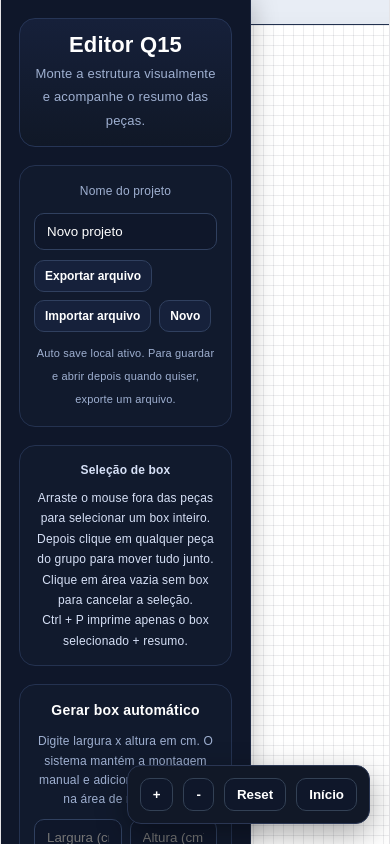
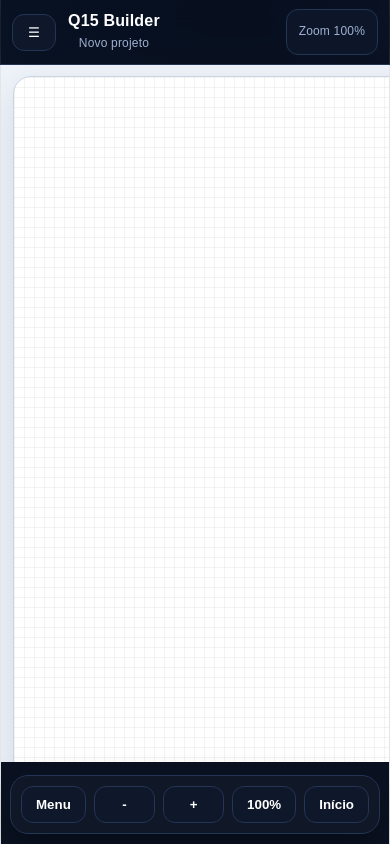
Before and after one commit to jeanfilipirj/sistema-box-vercel, a React (Vite) app: page / in a window 390 px wide. Built offline with nearby package versions, Linux system fonts and the light colour scheme.

Commit message:
layout responsivo estilo app

```diff
--- a/src/App.jsx
+++ b/src/App.jsx
@@ -396,37 +396,128 @@ function applyMagneticSnap(rawX, rawY, movingPiece, pieces) {
   };
 }
 
-const sidebarButtonStyle = {
+function getViewportInfo() {
+  if (typeof window === "undefined") {
+    return { isMobile: false, isTablet: false, width: 1440 };
+  }
+
+  const width = window.innerWidth;
+  return {
+    width,
+    isMobile: width <= 900,
+    isTablet: width > 900 && width <= 1280,
+  };
+}
+
+const palette = {
+  bg: "#08101f",
+  bg2: "#0d172b",
+  panel: "rgba(15, 23, 42, 0.92)",
+  panel2: "rgba(17, 26, 45, 0.96)",
+  border: "#233455",
+  borderSoft: "#2e446b",
+  text: "#ffffff",
+  textSoft: "#9fb0d1",
+  primary: "#3b82f6",
+  primarySoft: "rgba(59,130,246,0.12)",
+  canvas: "#eef3fa",
+};
+
+const inputStyle = {
+  width: "100%",
+  boxSizing: "border-box",
+  borderRadius: 12,
+  border: `1px solid ${palette.borderSoft}`,
+  background: "#0b1325",
+  color: "#fff",
+  padding: "12px 14px",
+  outline: "none",
+  fontSize: 14,
+};
+
+const buttonBase = {
+  border: "1px solid transparent",
+  borderRadius: 12,
+  cursor: "pointer",
+  fontWeight: 700,
+  transition: "0.18s ease",
+};
+
+const smallButtonStyle = {
+  ...buttonBase,
   padding: "10px 12px",
-  cursor: "pointer",
-  textAlign: "left",
-  borderRadius: 12,
-  border: "1px solid #30405f",
+  border: `1px solid ${palette.border}`,
   background: "#16213b",
   color: "#fff",
-  fontWeight: 600,
+  fontSize: 12,
+};
+
+const sidebarButtonStyle = {
+  ...buttonBase,
+  padding: "12px 14px",
+  textAlign: "left",
+  borderRadius: 14,
+  border: `1px solid ${palette.border}`,
+  background: "#16213b",
+  color: "#fff",
+  fontWeight: 700,
 };
 
 const controlButtonStyle = {
-  padding: "8px 12px",
-  borderRadius: 10,
-  border: "1px solid #334155",
+  ...buttonBase,
+  padding: "10px 14px",
+  borderRadius: 12,
+  border: `1px solid ${palette.border}`,
   background: "#0f172a",
   color: "#fff",
-  cursor: "pointer",
   fontWeight: 700,
 };
 
-const smallButtonStyle = {
-  padding: "8px 10px",
-  borderRadius: 10,
-  border: "1px solid #30405f",
-  background: "#16213b",
-  color: "#fff",
-  cursor: "pointer",
-  fontWeight: 600,
-  fontSize: 12,
-};
+function SectionCard({ title, subtitle, children }) {
+  return (
+    <div
+      style={{
+        marginBottom: 16,
+        padding: 14,
+        borderRadius: 18,
+        background: palette.panel2,
+        border: `1px solid ${palette.border}`,
+        backdropFilter: "blur(10px)",
+      }}
+    >
+      {(title || subtitle) && (
+        <div style={{ marginBottom: 10 }}>
+          {title && (
+            <div style={{ fontSize: 14, fontWeight: 800, color: "#fff", marginBottom: subtitle ? 4 : 0 }}>
+              {title}
+            </div>
+          )}
+          {subtitle && (
+            <div style={{ fontSize: 12, color: palette.textSoft, lineHeight: 1.5 }}>
+              {subtitle}
+            </div>
+          )}
+        </div>
+      )}
+      {children}
+    </div>
+  );
+}
+
+function SummaryLines({ counts }) {
+  return (
+    <div style={{ fontSize: 13, color: "#d7e1f7", lineHeight: 1.8 }}>
+      {AVAILABLE_PIECES.map((size) => (
+        <div key={size}>
+          Peça {size}: <strong>{counts[String(size)] || 0}</strong>
+        </div>
+      ))}
+      <div>
+        Cubo: <strong>{counts.cube || 0}</strong>
+      </div>
+    </div>
+  );
+}
 
 export default function App() {
   const boardRef = useRef(null);
@@ -441,10 +532,17 @@ export default function App() {
   const [selectionRect, setSelectionRect] = useState(null);
   const [autoWidth, setAutoWidth] = useState("");
   const [autoHeight, setAutoHeight] = useState("");
+  const [viewport, setViewport] = useState(getViewportInfo());
+  const [sidebarOpen, setSidebarOpen] = useState(false);
 
   const isSpacePressedRef = useRef(false);
   const isPanningRef = useRef(false);
   const panStartRef = useRef({ x: 0, y: 0, left: 0, top: 0 });
+
+  const { isMobile, isTablet } = viewport;
+  const sidebarWidth = isMobile ? Math.min(360, viewport.width * 0.88) : isTablet ? 320 : 360;
+  const topBarHeight = isMobile ? 64 : 72;
+  const bottomToolbarHeight = isMobile ? 82 : 0;
 
   useEffect(() => {
     const autosave = readAutosave();
@@ -455,6 +553,21 @@ export default function App() {
       setCurrentProjectId(autosave.project.id || null);
     }
   }, []);
+
+  useEffect(() => {
+    function handleResize() {
+      setViewport(getViewportInfo());
+    }
+
+    window.addEventListener("resize", handleResize);
+    return () => window.removeEventListener("resize", handleResize);
+  }, []);
+
+  useEffect(() => {
+    if (!isMobile) {
+      setSidebarOpen(false);
+    }
+  }, [isMobile]);
 
   const currentProject = useMemo(
     () =>
@@ -586,6 +699,10 @@ export default function App() {
     setSelectedId(null);
     setSelectedBoxIds(createdIds);
     setSelectionRect(null);
+
+    if (isMobile) {
+      setSidebarOpen(false);
+    }
   }
 
   function addPiece(type) {
@@ -600,6 +717,10 @@ export default function App() {
     setPieces((prev) => [...prev, newPiece]);
     setSelectedId(newPiece.id);
     setSelectedBoxIds([]);
+
+    if (isMobile) {
+      setSidebarOpen(false);
+    }
   }
 
   function updatePiece(id, newProps) {
@@ -631,6 +752,10 @@ export default function App() {
     writeAutosave(
       createProjectPayload({ id, name: "Novo projeto", pieces: [], zoom: 1 })
     );
+
+    if (isMobile) {
+      setSidebarOpen(false);
+    }
   }
 
   function handleExportProject() {
@@ -691,6 +816,10 @@ export default function App() {
           exportedAt: new Date().toISOString(),
           project,
         });
+
+        if (isMobile) {
+          setSidebarOpen(false);
+        }
       } catch {
         alert("Não foi possível importar este arquivo.");
       } finally {
@@ -1047,6 +1176,10 @@ export default function App() {
         e.preventDefault();
         setZoom((z) => Math.max(z - 0.1, 0.08));
       }
+
+      if (e.key === "Escape" && isMobile) {
+        setSidebarOpen(false);
+      }
     }
 
     function handleKeyUp(e) {
@@ -1063,7 +1196,7 @@ export default function App() {
       window.removeEventListener("keydown", handleKeyDown);
       window.removeEventListener("keyup", handleKeyUp);
     };
-  }, [selectedId, selectedBoxIds, pieces, projectName, selectedBoxBounds, selectedBoxCounts]);
+  }, [selectedId, selectedBoxIds, pieces, projectName, selectedBoxBounds, selectedBoxCounts, isMobile]);
 
   useEffect(() => {
     const board = boardRef.current;
@@ -1169,92 +1302,52 @@ export default function App() {
     window.addEventListener("mouseup", handleMouseUp);
   }
 
+  function renderSidebarContent() {
     return (
-    <div
-      style={{
-        height: "100vh",
-        overflow: "hidden",
-        background: "#0b1020",
-        color: "#fff",
-        fontFamily: "Arial, sans-serif",
-        position: "relative",
-      }}
-    >
-      <div
-        style={{
-          position: "absolute",
-          left: 0,
-          top: 0,
-          bottom: 0,
-          width: "min(320px, 30vw)",
-          minWidth: 250,
-          background: "#0f172a",
-          color: "#fff",
-          padding: 18,
-          borderRight: "1px solid #1f2a44",
-          boxSizing: "border-box",
-          overflowY: "auto",
-          boxShadow: "0 0 25px rgba(0,0,0,0.25)",
-          zIndex: 3,
-        }}
-      >
-        <div
-          style={{
-            marginBottom: 18,
-            padding: 14,
-            borderRadius: 16,
+      <div style={{ padding: isMobile ? 14 : 18 }}>
+        <div
+          style={{
+            marginBottom: 16,
+            padding: 16,
+            borderRadius: 20,
             background: "linear-gradient(180deg, #16203a 0%, #101827 100%)",
-            border: "1px solid #263556",
-          }}
-        >
-          <div style={{ fontSize: 22, fontWeight: 700 }}>Editor Q15</div>
-          <div style={{ marginTop: 6, fontSize: 13, color: "#9fb0d1" }}>
+            border: `1px solid ${palette.border}`,
+            boxShadow: "0 12px 30px rgba(0,0,0,0.22)",
+          }}
+        >
+          <div style={{ fontSize: 22, fontWeight: 800 }}>Editor Q15</div>
+          <div style={{ marginTop: 6, fontSize: 13, color: palette.textSoft, lineHeight: 1.6 }}>
             Monte a estrutura visualmente e acompanhe o resumo das peças.
           </div>
         </div>
 
-        <div
-          style={{
-            marginBottom: 18,
-            padding: 14,
-            borderRadius: 16,
-            background: "#111a2d",
-            border: "1px solid #243250",
-            display: "flex",
-            flexDirection: "column",
-            gap: 10,
-          }}
-        >
-          <label style={{ fontSize: 12, color: "#9fb0d1" }}>Nome do projeto</label>
+        <SectionCard title="Projeto">
+          <label style={{ display: "block", fontSize: 12, color: palette.textSoft, marginBottom: 8 }}>
+            Nome do projeto
+          </label>
           <input
             value={projectName}
             onChange={(e) => setProjectName(e.target.value)}
             placeholder="Digite o nome do projeto"
-            style={{
-              width: "100%",
-              boxSizing: "border-box",
-              borderRadius: 10,
-              border: "1px solid #30405f",
-              background: "#0f172a",
-              color: "#fff",
-              padding: "10px 12px",
-              outline: "none",
-            }}
+            style={inputStyle}
           />
-          <div style={{ display: "flex", gap: 8, flexWrap: "wrap" }}>
+
+          <div style={{ display: "flex", gap: 8, flexWrap: "wrap", marginTop: 10 }}>
             <button onClick={handleExportProject} style={smallButtonStyle}>
-              Exportar arquivo
+              Exportar
             </button>
             <button onClick={handleImportClick} style={smallButtonStyle}>
-              Importar arquivo
+              Importar
             </button>
             <button onClick={handleNewProject} style={smallButtonStyle}>
               Novo
             </button>
           </div>
-          <div style={{ fontSize: 11, color: "#9fb0d1" }}>
+
+          <div style={{ fontSize: 11, color: palette.textSoft, lineHeight: 1.6, marginTop: 10 }}>
             Auto save local ativo. Para guardar e abrir depois quando quiser, exporte um arquivo.
           </div>
+
           <input
             ref={fileInputRef}
             type="file"
@@ -1262,21 +1355,10 @@ export default function App() {
             onChange={handleImportFile}
             style={{ display: "none" }}
           />
-        </div>
-
-        <div
-          style={{
-            marginBottom: 18,
-            padding: 14,
-            borderRadius: 16,
-            background: "#111a2d",
-            border: "1px solid #243250",
-            fontSize: 12,
-            color: "#d7e1f7",
-            lineHeight: 1.7,
-          }}
-        >
-          <div style={{ fontWeight: 700, marginBottom: 8 }}>Seleção de box</div>
+        </SectionCard>
+
+        <SectionCard title="Seleção de box">
+          <div style={{ fontSize: 12, color: "#d7e1f7", lineHeight: 1.7 }}>
             Arraste o mouse fora das peças para selecionar um box inteiro.
             <br />
             Depois clique em qualquer peça do grupo para mover tudo junto.
@@ -1285,66 +1367,41 @@ export default function App() {
             <br />
             Ctrl + P imprime apenas o box selecionado + resumo.
           </div>
-
-        <div
-          style={{
-            marginBottom: 18,
-            padding: 14,
-            borderRadius: 16,
-            background: "#111a2d",
-            border: "1px solid #243250",
-            display: "flex",
-            flexDirection: "column",
-            gap: 10,
-          }}
-        >
-          <div style={{ fontWeight: 700, fontSize: 14 }}>Gerar box automático</div>
-          <div style={{ fontSize: 12, color: "#9fb0d1", lineHeight: 1.6 }}>
-            Digite largura x altura em cm. O sistema mantém a montagem manual e adiciona o box pronto na área de montagem.
-          </div>
+        </SectionCard>
+
+        <SectionCard
+          title="Gerar box automático"
+          subtitle="Digite largura x altura em cm. O sistema mantém a montagem manual e adiciona o box pronto na área."
+        >
           <div style={{ display: "grid", gridTemplateColumns: "1fr 1fr", gap: 8 }}>
             <input
               value={autoWidth}
               onChange={(e) => setAutoWidth(e.target.value)}
               placeholder="Largura (cm)"
-              style={{
-                width: "100%",
-                boxSizing: "border-box",
-                borderRadius: 10,
-                border: "1px solid #30405f",
-                background: "#0f172a",
-                color: "#fff",
-                padding: "10px 12px",
-                outline: "none",
-              }}
+              style={inputStyle}
             />
             <input
               value={autoHeight}
               onChange={(e) => setAutoHeight(e.target.value)}
               placeholder="Altura (cm)"
-              style={{
-                width: "100%",
-                boxSizing: "border-box",
-                borderRadius: 10,
-                border: "1px solid #30405f",
-                background: "#0f172a",
-                color: "#fff",
-                padding: "10px 12px",
-                outline: "none",
-              }}
+              style={inputStyle}
             />
           </div>
-          <button onClick={handleGenerateAutomaticBox} style={smallButtonStyle}>
+
+          <button
+            onClick={handleGenerateAutomaticBox}
+            style={{ ...smallButtonStyle, width: "100%", marginTop: 10, justifyContent: "center" }}
+          >
             Gerar box por medida
           </button>
-          <div style={{ fontSize: 11, color: "#9fb0d1", lineHeight: 1.6 }}>
+
+          <div style={{ fontSize: 11, color: palette.textSoft, lineHeight: 1.6, marginTop: 10 }}>
             Prioriza as maiores peças na ordem 300, 270, 250, 200, 170 e 150, mistura entre elas para fechar a medida e usa menores se precisar concluir o tamanho final.
           </div>
-        </div>
-
-        <h3 style={{ marginTop: 0, marginBottom: 10 }}>Peças Q15</h3>
-
-        <div style={{ display: "flex", flexDirection: "column", gap: 8 }}>
+        </SectionCard>
+
+        <SectionCard title="Peças Q15">
+          <div style={{ display: "grid", gridTemplateColumns: "1fr", gap: 8 }}>
             {AVAILABLE_PIECES.map((size) => (
               <button
                 key={size}
@@ -1359,65 +1416,20 @@ export default function App() {
               Cubo 15
             </button>
           </div>
-
-        <div
-          style={{
-            marginTop: 22,
-            padding: 14,
-            borderRadius: 16,
-            background: "#111a2d",
-            border: "1px solid #243250",
-          }}
-        >
-          <h4 style={{ marginTop: 0, marginBottom: 10 }}>Resumo geral</h4>
-          <div style={{ fontSize: 13, color: "#d7e1f7", lineHeight: 1.8 }}>
-            {AVAILABLE_PIECES.map((size) => (
-              <div key={size}>
-                Peça {size}: <strong>{counts[String(size)] || 0}</strong>
-              </div>
-            ))}
-            <div>
-              Cubo: <strong>{counts.cube || 0}</strong>
-            </div>
-          </div>
-        </div>
+        </SectionCard>
+
+        <SectionCard title="Resumo geral">
+          <SummaryLines counts={counts} />
+        </SectionCard>
 
         {selectedBoxIds.length > 0 && (
-          <div
-            style={{
-              marginTop: 18,
-              padding: 14,
-              borderRadius: 16,
-              background: "#111a2d",
-              border: "1px solid #243250",
-            }}
-          >
-            <h4 style={{ marginTop: 0, marginBottom: 10 }}>Resumo do box selecionado</h4>
-            <div style={{ fontSize: 13, color: "#d7e1f7", lineHeight: 1.8 }}>
-              {AVAILABLE_PIECES.map((size) => (
-                <div key={size}>
-                  Peça {size}: <strong>{selectedBoxCounts[String(size)] || 0}</strong>
-                </div>
-              ))}
-              <div>
-                Cubo: <strong>{selectedBoxCounts.cube || 0}</strong>
-              </div>
-            </div>
-          </div>
+          <SectionCard title="Resumo do box selecionado">
+            <SummaryLines counts={selectedBoxCounts} />
+          </SectionCard>
         )}
 
-        <div
-          style={{
-            marginTop: 18,
-            padding: 14,
-            borderRadius: 16,
-            background: "#111a2d",
-            border: "1px solid #243250",
-            fontSize: 12,
-            color: "#9fb0d1",
-            lineHeight: 1.7,
-          }}
-        >
+        <SectionCard title="Atalhos">
+          <div style={{ fontSize: 12, color: palette.textSoft, lineHeight: 1.7 }}>
             Arraste com o mouse
             <br />
             Duplo clique gira
@@ -1430,20 +1442,180 @@ export default function App() {
             <br />
             Exporte em arquivo para importar depois quando quiser
           </div>
-      </div>
+        </SectionCard>
+      </div>
+    );
+  }
+
+  return (
+    <div
+      style={{
+        height: "100dvh",
+        overflow: "hidden",
+        background: palette.bg,
+        color: palette.text,
+        fontFamily: "Arial, sans-serif",
+        position: "relative",
+      }}
+    >
+      <div
+        style={{
+          position: "absolute",
+          inset: 0,
+          background:
+            "radial-gradient(circle at top left, rgba(59,130,246,0.14), transparent 28%), radial-gradient(circle at top right, rgba(99,102,241,0.12), transparent 22%), linear-gradient(180deg, #08101f 0%, #0a1222 100%)",
+          pointerEvents: "none",
+        }}
+      />
+
+      <div
+        style={{
+          position: "fixed",
+          left: 0,
+          right: 0,
+          top: 0,
+          height: topBarHeight,
+          zIndex: 50,
+          display: "flex",
+          alignItems: "center",
+          justifyContent: "space-between",
+          padding: isMobile ? "0 12px" : "0 18px",
+          background: "rgba(8, 16, 31, 0.86)",
+          backdropFilter: "blur(14px)",
+          borderBottom: `1px solid ${palette.border}`,
+        }}
+      >
+        <div style={{ display: "flex", alignItems: "center", gap: 12, minWidth: 0 }}>
+          {isMobile && (
+            <button
+              onClick={() => setSidebarOpen(true)}
+              style={{
+                ...controlButtonStyle,
+                padding: "10px 12px",
+                minWidth: 44,
+              }}
+            >
+              ☰
+            </button>
+          )}
+
+          <div style={{ minWidth: 0 }}>
+            <div style={{ fontSize: isMobile ? 16 : 18, fontWeight: 800, whiteSpace: "nowrap", overflow: "hidden", textOverflow: "ellipsis" }}>
+              Q15 Builder
+            </div>
+            <div style={{ fontSize: 12, color: palette.textSoft, whiteSpace: "nowrap", overflow: "hidden", textOverflow: "ellipsis", maxWidth: isMobile ? 180 : 320 }}>
+              {projectName || "Novo projeto"}
+            </div>
+          </div>
+        </div>
+
+        <div style={{ display: "flex", alignItems: "center", gap: 8 }}>
+          {!isMobile && (
+            <>
+              <button onClick={handleExportProject} style={smallButtonStyle}>
+                Exportar
+              </button>
+              <button onClick={handleImportClick} style={smallButtonStyle}>
+                Importar
+              </button>
+            </>
+          )}
+
+          <div
+            style={{
+              padding: "10px 12px",
+              borderRadius: 12,
+              border: `1px solid ${palette.border}`,
+              background: palette.panel,
+              fontSize: 12,
+              color: palette.textSoft,
+            }}
+          >
+            Zoom {(zoom * 100).toFixed(0)}%
+          </div>
+        </div>
+      </div>
+
+      {!isMobile && (
+        <div
+          style={{
+            position: "absolute",
+            left: 0,
+            top: topBarHeight,
+            bottom: 0,
+            width: sidebarWidth,
+            background: "rgba(10,17,32,0.84)",
+            borderRight: `1px solid ${palette.border}`,
+            boxSizing: "border-box",
+            overflowY: "auto",
+            zIndex: 30,
+            backdropFilter: "blur(14px)",
+          }}
+        >
+          {renderSidebarContent()}
+        </div>
+      )}
+
+      {isMobile && sidebarOpen && (
+        <>
+          <div
+            onClick={() => setSidebarOpen(false)}
+            style={{
+              position: "fixed",
+              inset: 0,
+              zIndex: 59,
+              background: "rgba(0,0,0,0.45)",
+            }}
+          />
+          <div
+            style={{
+              position: "fixed",
+              top: 0,
+              left: 0,
+              bottom: 0,
+              width: sidebarWidth,
+              zIndex: 60,
+              background: "rgba(10,17,32,0.98)",
+              borderRight: `1px solid ${palette.border}`,
+              overflowY: "auto",
+              boxShadow: "20px 0 60px rgba(0,0,0,0.45)",
+            }}
+          >
+            <div
+              style={{
+                position: "sticky",
+                top: 0,
+                zIndex: 2,
+                display: "flex",
+                alignItems: "center",
+                justifyContent: "space-between",
+                padding: "14px 14px 10px",
+                background: "rgba(10,17,32,0.98)",
+                borderBottom: `1px solid ${palette.border}`,
+              }}
+            >
+              <div style={{ fontWeight: 800, fontSize: 16 }}>Menu do projeto</div>
+              <button onClick={() => setSidebarOpen(false)} style={controlButtonStyle}>
+                ✕
+              </button>
+            </div>
+            {renderSidebarContent()}
+          </div>
+        </>
+      )}
 
       <div
         ref={boardRef}
         onMouseDown={handleBoardMouseDown}
         style={{
           position: "absolute",
-          left: "min(320px, 30vw)",
+          left: isMobile ? 0 : sidebarWidth,
           right: 0,
-          top: 0,
-          bottom: 0,
+          top: topBarHeight,
+          bottom: isMobile ? bottomToolbarHeight : 0,
           overflow: "auto",
-          background: "#e8edf5",
-          padding: 24,
+          background: palette.canvas,
+          padding: isMobile ? 12 : 20,
           cursor: isSpacePressedRef.current
             ? isPanningRef.current
               ? "grabbing"
@@ -1463,13 +1635,13 @@ export default function App() {
               width: 30000,
               height: 8000,
               position: "relative",
-              borderRadius: 24,
-              border: "1px solid #22314f",
+              borderRadius: isMobile ? 18 : 24,
+              border: "1px solid #cad4e2",
               backgroundColor: "#ffffff",
               backgroundImage:
-                "linear-gradient(rgba(15,23,42,0.08) 1px, transparent 1px), linear-gradient(90deg, rgba(15,23,42,0.08) 1px, transparent 1px)",
+                "linear-gradient(rgba(15,23,42,0.05) 1px, transparent 1px), linear-gradient(90deg, rgba(15,23,42,0.05) 1px, transparent 1px)",
               backgroundSize: `${GRID * 2}px ${GRID * 2}px`,
-              boxShadow: "0 8px 24px rgba(15,23,42,0.08)",
+              boxShadow: "0 14px 40px rgba(15,23,42,0.10)",
               transform: `scale(${zoom})`,
               transformOrigin: "top left",
             }}
@@ -1507,6 +1679,7 @@ export default function App() {
                   pointerEvents: "none",
                   zIndex: 9,
                   boxSizing: "border-box",
+                  borderRadius: 6,
                 }}
               />
             )}
@@ -1525,25 +1698,28 @@ export default function App() {
                 isSpacePressedRef={isSpacePressedRef}
                 selectedBoxIds={selectedBoxIds}
                 startGroupMove={startGroupMove}
+                isMobile={isMobile}
               />
             ))}
           </div>
         </div>
       </div>
 
+      {!isMobile && (
         <div
           style={{
             position: "fixed",
             right: 20,
             bottom: 20,
-          background: "#111827",
-          border: "1px solid #2a3653",
-          padding: 12,
-          borderRadius: 14,
+            background: "rgba(17,24,39,0.94)",
+            border: `1px solid ${palette.border}`,
+            padding: 10,
+            borderRadius: 16,
             display: "flex",
-          gap: 10,
-          zIndex: 999,
+            gap: 8,
+            zIndex: 80,
             boxShadow: "0 10px 30px rgba(0,0,0,0.35)",
+            backdropFilter: "blur(12px)",
           }}
         >
           <button
@@ -1565,6 +1741,44 @@ export default function App() {
             Início
           </button>
         </div>
+      )}
+
+      {isMobile && (
+        <div
+          style={{
+            position: "fixed",
+            left: 10,
+            right: 10,
+            bottom: 10,
+            zIndex: 80,
+            display: "grid",
+            gridTemplateColumns: "repeat(5, 1fr)",
+            gap: 8,
+            padding: 10,
+            borderRadius: 18,
+            background: "rgba(17,24,39,0.96)",
+            border: `1px solid ${palette.border}`,
+            boxShadow: "0 14px 35px rgba(0,0,0,0.35)",
+            backdropFilter: "blur(12px)",
+          }}
+        >
+          <button onClick={() => setSidebarOpen(true)} style={controlButtonStyle}>
+            Menu
+          </button>
+          <button onClick={() => setZoom((z) => Math.max(z - 0.1, 0.08))} style={controlButtonStyle}>
+            -
+          </button>
+          <button onClick={() => setZoom((z) => Math.min(z + 0.1, 2))} style={controlButtonStyle}>
+            +
+          </button>
+          <button onClick={() => setZoom(1)} style={controlButtonStyle}>
+            100%
+          </button>
+          <button onClick={goToOrigin} style={controlButtonStyle}>
+            Início
+          </button>
+        </div>
+      )}
     </div>
   );
 }
@@ -1581,6 +1795,7 @@ function Piece({
   isSpacePressedRef,
   selectedBoxIds,
   startGroupMove,
+  isMobile,
 }) {
   const offsetRef = useRef({ x: 0, y: 0 });
   const { width, height } = getPieceSize(piece.type, piece.rotation);
@@ -1675,6 +1890,7 @@ function Piece({
           ? "0 0 0 2px rgba(59,130,246,0.15)"
           : "0 1px 2px rgba(0,0,0,0.08)",
         zIndex: 20,
+        borderRadius: isMobile ? 2 : 0,
       }}
     >
       {isCube ? (
```
Lines whose indentation alone changed are shown as unchanged.
